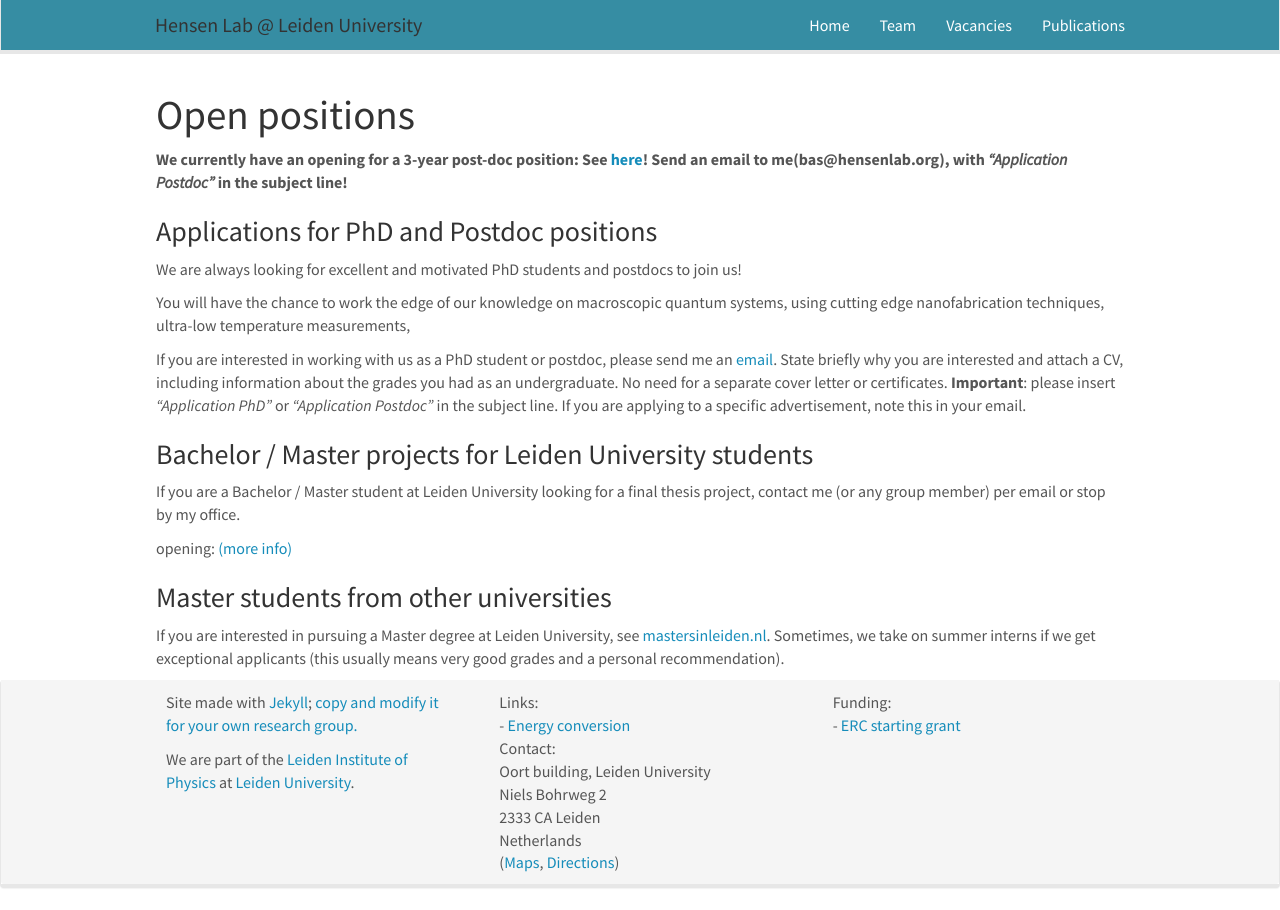
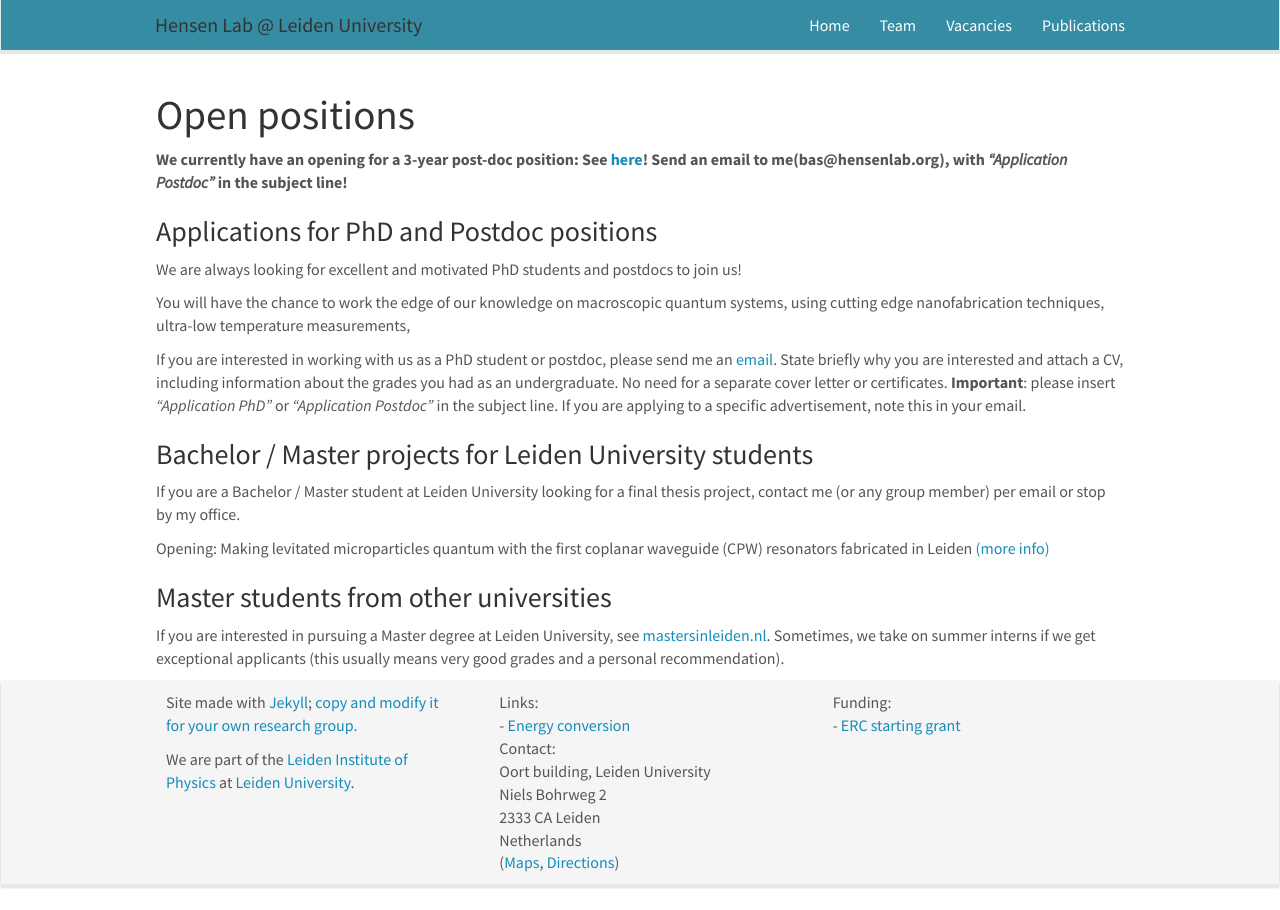
Before and after one commit to bashensen/bashensen.github.io, a Jekyll site: the page built from _pages/openings.md, in a window 1280 px wide. Built offline with Jekyll 4.4.1, drawn with Linux system fonts in a browser that asks for light colours; nearby versions of some CDN libraries.

Commit message:
openings.md

```diff
--- a/_pages/openings.md
+++ b/_pages/openings.md
@@ -22,7 +22,7 @@ If you are interested in working with us as a PhD student or postdoc, please sen
 ### Bachelor / Master projects for Leiden University students
 If you are a Bachelor / Master student at Leiden University looking for a final thesis project, contact me (or any group member) per email or stop by my office.
 
-opening: [(more info)]({{ site.url }}{{ site.baseurl }}/other/Fabricating_CPW_resonators_in_Leiden_MSc_project.pdf)
+Opening: Making levitated microparticles quantum with the first coplanar waveguide (CPW) resonators fabricated in Leiden [(more info)]({{ site.url }}{{ site.baseurl }}/other/Fabricating_CPW_resonators_in_Leiden_MSc_project.pdf)
 
 ###  Master students from other universities
 If you are interested in pursuing a Master degree at Leiden University, see [mastersinleiden.nl](http://www.mastersinleiden.nl/programmes/physics/en/introduction). Sometimes, we take on summer interns if we get exceptional applicants (this usually means very good grades and a personal recommendation).
```
